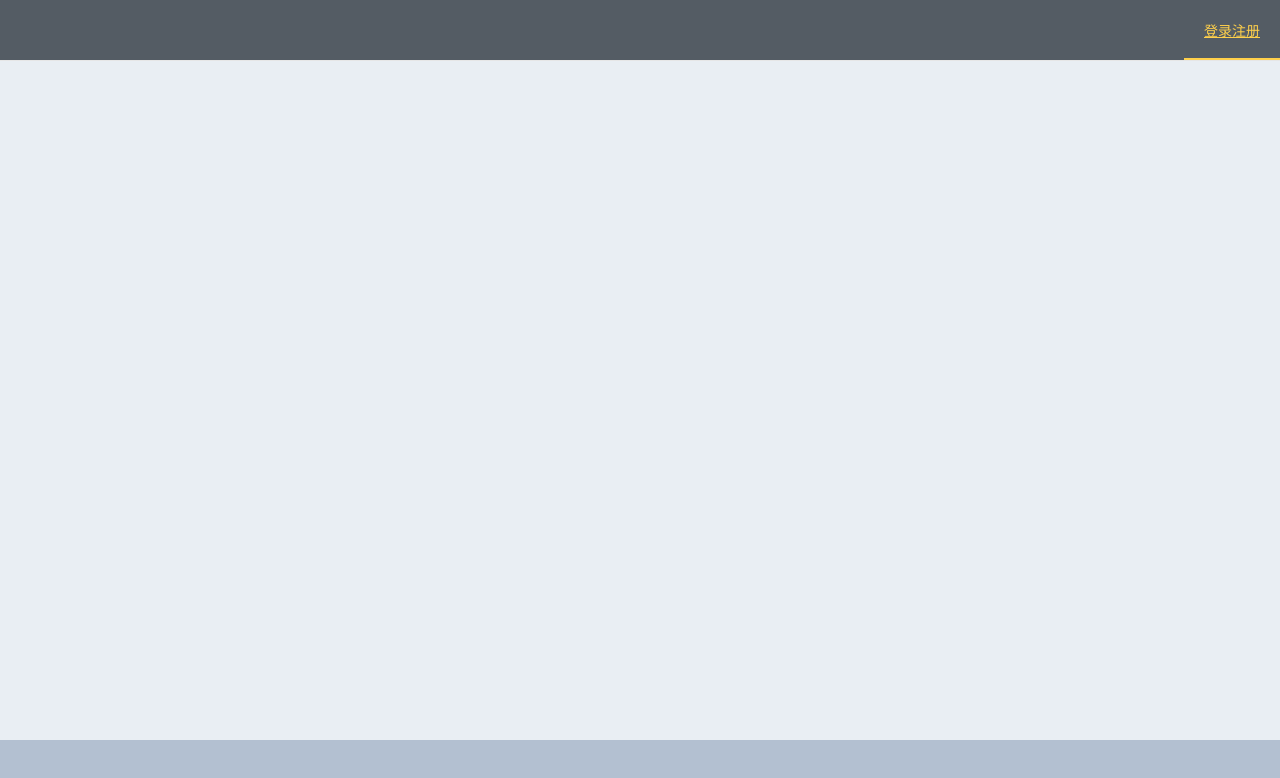
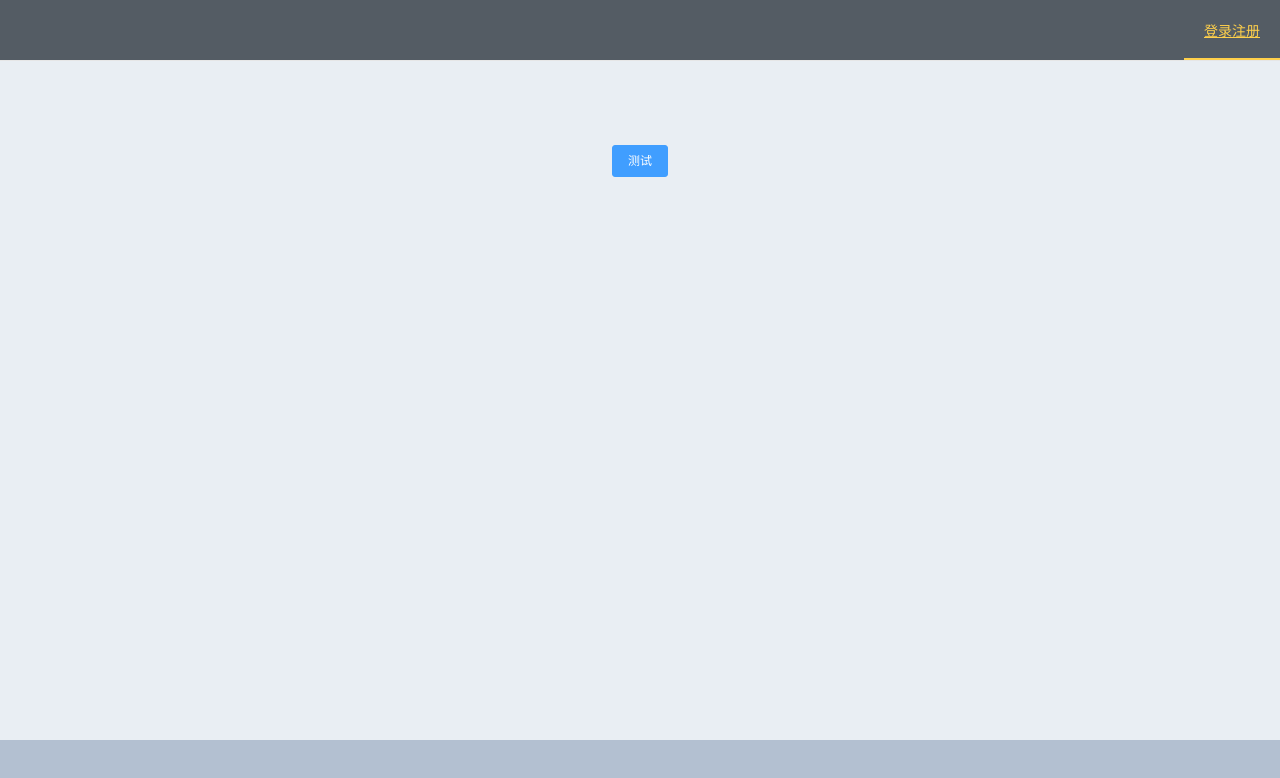
Before and after one commit to CherishHan/pilipili, a Vue app: page /#/home in a window 1280 px wide. Shown: the top 778 px of the page. Built offline with nearby package versions, Linux system fonts and the light colour scheme.

Commit message:
token测试

```diff
--- a/src/components/home.vue
+++ b/src/components/home.vue
@@ -18,7 +18,9 @@
               </el-menu-item>
             </el-menu>
         </el-header>
-        <el-main></el-main>
+        <el-main>
+          <el-button type="primary" @click="test">测试</el-button>
+        </el-main>
         <el-footer></el-footer>
       </el-container>
    </div>
@@ -43,6 +45,11 @@
         console.log("logout");
         this.isLogin = false;
         this.$store.commit("logout");
+      },
+      test(){
+        this.$http.get("http://127.0.0.1:8081/user/test").then(res => {
+          console.log(res);
+        })
       }
     },
 
```
